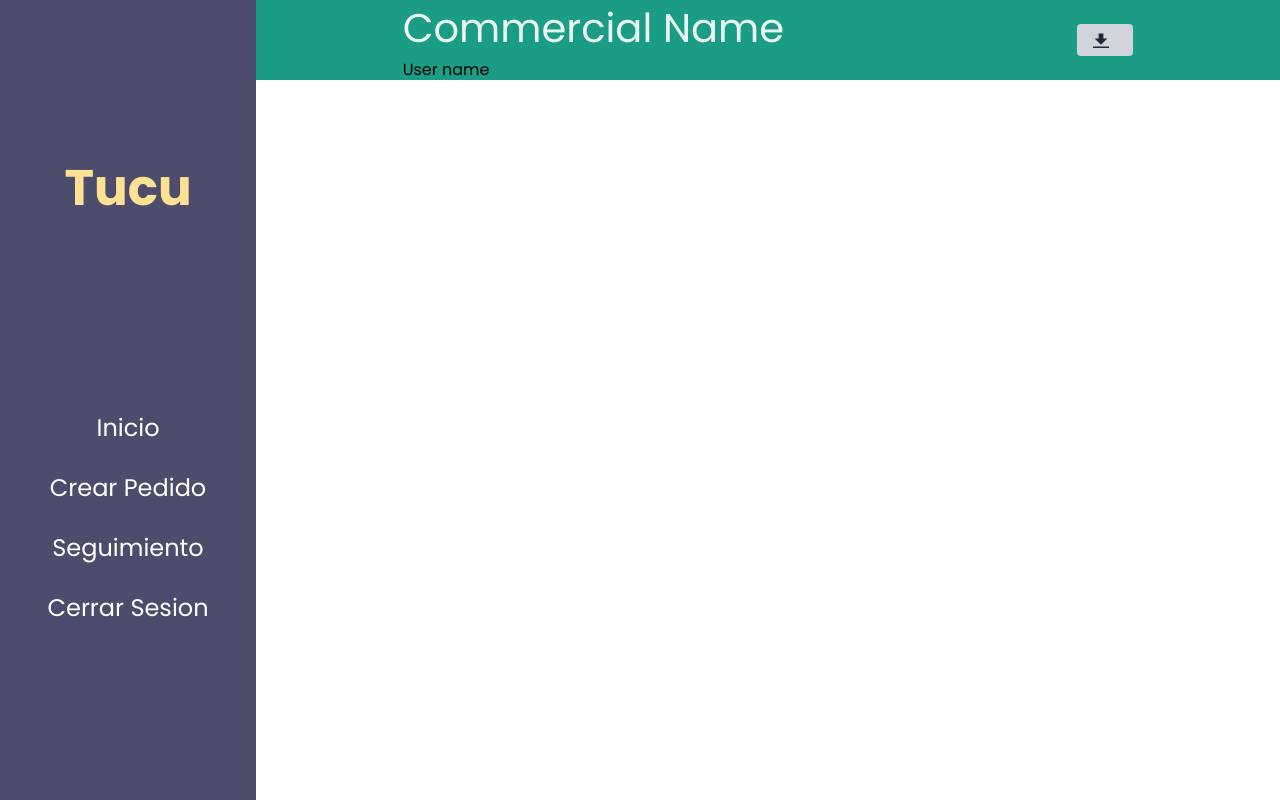
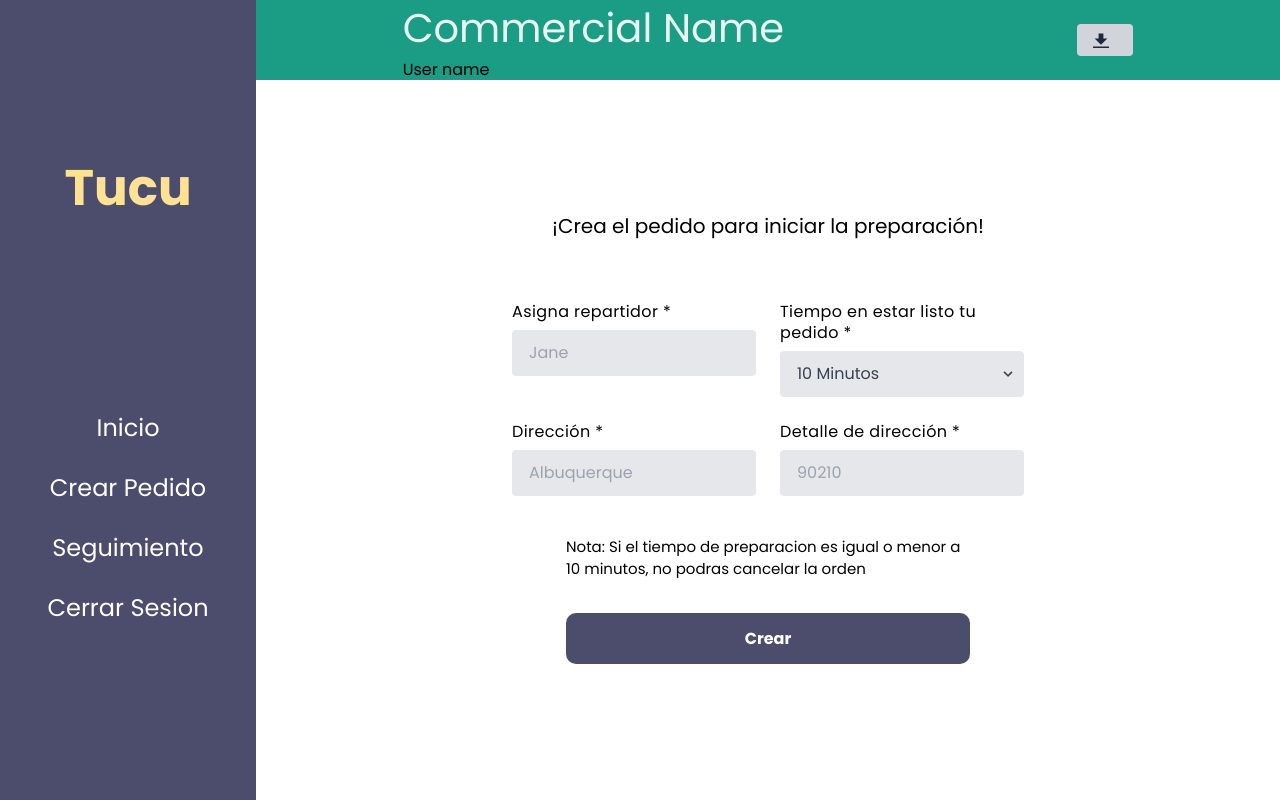
Before and after one commit to JeissonRuizUptc/TucuSoftwareTC, a React (Create React App) app in the folder TUCU-FRONTEND/tucu-frontend/: page / in a window 1280 px wide. Built offline with nearby package versions, Linux system fonts and the light colour scheme.

Commit message:
Structure Sections, dashboard

```diff
--- a/TUCU-FRONTEND/tucu-frontend/src/Pages/Dashboard.jsx
+++ b/TUCU-FRONTEND/tucu-frontend/src/Pages/Dashboard.jsx
@@ -1,10 +1,15 @@
 import React from "react";
 import './Styles/Dashboard.css';
+import DashboardStart from "../Sections/DashboardStart";
+import DashboardCreateOrder from "../Sections/DashboardCreateOrder";
 
 
 const Dashboard = () => {
     return (
         <div className="dashboardContainer">
+            <div className="dashboardHeaderSection">
+
+
                 <div className="dashboardHeader">
                     <div className="dashboardHeader-dateUser">
                         <h1>commercial name</h1>
@@ -13,8 +18,14 @@ const Dashboard = () => {
                     <button class="bg-gray-300 hover:bg-gray-400 text-gray-800 font-bold py-2 px-4 rounded inline-flex items-center">
                         <svg class="fill-current w-4 h-4 mr-2" xmlns="http://www.w3.org/2000/svg" viewBox="0 0 20 20"><path d="M13 8V2H7v6H2l8 8 8-8h-5zM0 18h20v2H0v-2z" /></svg>
                     </button>
+                </div>
+
+                <div>
+                    <DashboardCreateOrder />
+                </div>
 
             </div>
+
             <div className="dashboardNav">
                 <h1>Tucu</h1>
 
--- a/TUCU-FRONTEND/tucu-frontend/src/Pages/Styles/Dashboard.css
+++ b/TUCU-FRONTEND/tucu-frontend/src/Pages/Styles/Dashboard.css
@@ -45,10 +45,16 @@
     /* 0% */
 }
 
+.dashboardHeaderSection{
+    display: flex;
+    width: 80%;
+    height: 100vh;
+    flex-direction: column;
+}
+
 .dashboardHeader {
     display: flex;
     background-color: #1B9C85;
-    width: 80%;
     height: 10vh;
     flex-direction: row;
     align-items: center;
--- /dev/null
+++ b/TUCU-FRONTEND/tucu-frontend/src/Sections/DashboardCreateOrder.jsx
@@ -0,0 +1,70 @@
+import React from "react";
+import './Styles/DashboardCreateOrder.css';
+
+
+
+const DashboardCreateOrder = () => {
+
+    return (
+        <div className="DashboardCreateOrder-container">
+            <h1>¡Crea el pedido para iniciar la preparación!</h1>
+
+            <form className="DashboardCreateOrder-form w-full max-w-lg">
+                <div class="flex flex-wrap -mx-3 mb-6">
+                    <div class="w-full md:w-1/2 px-3 mb-6 md:mb-0">
+                        <label class="block  tracking-wide text-gray-700 text-xs font-bold mb-2" for="grid-first-name">
+                            Asigna repartidor *
+                        </label>
+                        <input class="appearance-none block w-full bg-gray-200 text-gray-700 border rounded py-3 px-4 mb-3 leading-tight focus:outline-none focus:bg-white" id="grid-first-name" type="text" placeholder="Jane" />
+                    </div>
+                    <div class="w-full md:w-1/2 px-3 mb-6 md:mb-0">
+                        <label class="block  tracking-wide text-gray-700 text-xs font-bold mb-2" for="grid-state">
+                            Tiempo en estar listo tu pedido *
+                        </label>
+                        <div class="relative">
+                            <select class="block appearance-none w-full bg-gray-200 border border-gray-200 text-gray-700 py-3 px-4 pr-8 rounded leading-tight focus:outline-none focus:bg-white focus:border-gray-500" id="grid-state">
+                                <option>10 Minutos</option>
+                                <option>15 Minutos</option>
+                                <option>20 Minutos</option>
+                                <option>30 Minutos</option>
+
+                            </select>
+                            <div class="pointer-events-none absolute inset-y-0 right-0 flex items-center px-2 text-gray-700">
+                                <svg class="fill-current h-4 w-4" xmlns="http://www.w3.org/2000/svg" viewBox="0 0 20 20"><path d="M9.293 12.95l.707.707L15.657 8l-1.414-1.414L10 10.828 5.757 6.586 4.343 8z" /></svg>
+                            </div>
+                        </div>
+                    </div>
+
+                </div>
+
+                <div class="flex flex-wrap -mx-3 mb-2">
+                    <div class="w-full md:w-1/2 px-3 mb-6 md:mb-0">
+                        <label class="block  tracking-wide text-gray-700 text-xs font-bold mb-2" for="grid-city">
+                            Dirección *
+                        </label>
+                        <input class="appearance-none block w-full bg-gray-200 text-gray-700 border border-gray-200 rounded py-3 px-4 leading-tight focus:outline-none focus:bg-white focus:border-gray-500" id="grid-city" type="text" placeholder="Albuquerque" />
+                    </div>
+
+                    <div class="w-full md:w-1/2 px-3 mb-6 md:mb-0">
+                        <label class="block  tracking-wide text-gray-700 text-xs font-bold mb-2" for="grid-zip">
+                            Detalle de dirección *
+                        </label>
+                        <input class="appearance-none block w-full bg-gray-200 text-gray-700 border border-gray-200 rounded py-3 px-4 leading-tight focus:outline-none focus:bg-white focus:border-gray-500" id="grid-zip" type="text" placeholder="90210" />
+                    </div>
+                </div>
+            </form>
+
+            <div className="DashboardCreateOrder-footer">
+                <p>Nota: Si el tiempo de preparacion es igual o menor a</p>
+                <p>10 minutos, no podras cancelar la orden</p>
+
+                <button class="bg-blue-500 hover:bg-blue-700 text-white font-bold py-2 px-4 rounded-full">
+                    Crear
+                </button>
+            </div>
+        </div>
+    )
+}
+
+
+export default DashboardCreateOrder;
--- /dev/null
+++ b/TUCU-FRONTEND/tucu-frontend/src/Sections/DashboardStart.jsx
@@ -0,0 +1,45 @@
+import React from "react";
+import './Styles/DashboardStart.css';
+
+
+const DashboardStart = () => {
+    return (
+        <div className="DashboardStart-container">
+            <div className="DashboardStart-welcome">
+                <h1>¡Bienvenido, Nombre del Usuario Administrador! </h1>
+                <p>Estás en el centro de control de Entregas de Última Milla de TUCU. Administra todas las entregas y observar el progreso en tiempo real.</p>
+                <div className="DashboardStart-buttons">
+                    <button id="greenButton" className="bg-blue-500 hover:bg-blue-700 text-white font-bold py-2 px-4 rounded-full">
+                        Visualizar pedidos
+                    </button>
+                    <button className="bg-blue-500 hover:bg-blue-700 text-white font-bold py-2 px-4 rounded-full">
+                        Crear pedido
+                    </button>
+                </div>
+            </div>
+
+
+            <div className="DashboardStart-stadistics">
+                <h2>Estadisticas diarias</h2>
+
+                <p>Entregas totales:     104</p>
+                <p>Tiempo promedio de entrega:            00:38:15 </p>
+                <p>Tiempo promedio preparación:           00:28:15</p>
+                <p>Porcentaje de entregas en camino:     32%  </p>
+                <p>Porcentaje pedidos en preparación:    42%  </p>
+                <p>Recaudo total:      $4.950.000</p>
+            </div>
+
+            <div className="DashboardStart-routes">
+                <h1>Entregas en camino</h1>
+                <div className="DashboardStart-routes__map">
+                    <iframe src="https://www.google.com/maps/embed?pb=!1m18!1m12!1m3!1d63538.98873269864!2d-73.356241!3d5.539294!2m3!1f0!2f0!3f0!3m2!1i1024!2i768!4f13.1!3m3!1m2!1s0x8e6a7c2e897fba5b%3A0xac9fda7e6b9aa68c!2zVHVuamEsIEJveWFjw6E!5e0!3m2!1ses!2sco!4v1698082758737!5m2!1ses!2sco" width="600" height="450" allowfullscreen="" loading="lazy" referrerpolicy="no-referrer-when-downgrade"></iframe>
+                </div>
+
+            </div>
+        </div>
+    )
+}
+
+
+export default DashboardStart;
--- /dev/null
+++ b/TUCU-FRONTEND/tucu-frontend/src/Sections/Styles/DashboardCreateOrder.css
@@ -0,0 +1,63 @@
+.DashboardCreateOrder-container {
+    display: flex;
+    flex-direction: column;
+    width: 100%;
+    height: 90vh;
+    align-items: center;
+    justify-content: center;
+}
+
+.DashboardCreateOrder-container h1 {
+    color: #000;
+    font-family: Poppins;
+    font-size: 20px;
+    font-style: normal;
+    font-weight: 400;
+    line-height: 21px;
+    /* 105% */
+}
+
+.DashboardCreateOrder-container h1 {
+    color: #000;
+    font-family: Poppins;
+    font-size: 20px;
+    margin-bottom: 2rem;
+    font-style: normal;
+    font-weight: 400;
+    line-height: 21px;
+    /* 105% */
+}
+
+.DashboardCreateOrder-form label {
+    color: #000;
+    font-family: Poppins;
+    font-size: 16px;
+    font-style: normal;
+    font-weight: 400;
+    line-height: 21px;
+    /* 131.25% */
+}
+
+.DashboardCreateOrder-form  {
+    margin: 2rem 0;
+}
+
+.DashboardCreateOrder-form input {}
+
+
+.DashboardCreateOrder-footer p {
+    color: #000;
+    font-family: Poppins;
+    font-size: 15px;
+    font-style: normal;
+    font-weight: 400;
+}
+
+.DashboardCreateOrder-footer button {
+    width: 404px;
+    margin-top: 2rem;
+    height: 51.131px;
+    flex-shrink: 0;
+    border-radius: 10px;
+    background: #4C4C6D;
+}
--- /dev/null
+++ b/TUCU-FRONTEND/tucu-frontend/src/Sections/Styles/DashboardStart.css
@@ -0,0 +1,107 @@
+.DashboardStart-container {
+    display: flex;
+    flex-direction: column;
+    width: 100%;
+    height: 90vh;
+    overflow-y: auto; /* Agrega scroll vertical si es necesario */
+}
+
+.DashboardStart-welcome {
+    display: flex;
+    margin-top: 3rem;
+    flex-direction: column;
+    align-items: center;
+    justify-content: center;
+}
+
+.DashboardStart-welcome h1 {
+    color: #4C4C6D;
+    text-align: center;
+    font-family: Poppins;
+    font-size: 20px;
+    font-style: normal;
+    font-weight: 700;
+    line-height: 21px;
+    /* 105% */
+}
+
+.DashboardStart-welcome p {
+    margin-top: 1rem;
+    color: #4C4C6D;
+    font-family: Poppins;
+    font-size: 18px;
+    font-style: normal;
+    text-align: left;
+    font-weight: 400;
+    line-height: 21px;
+    /* 116.667% */
+}
+
+.DashboardStart-buttons {
+    display: flex;
+    margin: 1rem;
+    flex-direction: row;
+}
+
+.DashboardStart-buttons button {
+    margin: 0 2rem;
+    border-radius: 10px;
+    background: #4C4C6D;
+}
+
+#greenButton {
+    border-radius: 10px;
+    background: #1B9C85;
+}
+
+.DashboardStart-stadistics {
+    display: flex;
+    flex-direction: column;
+    justify-content: center;
+    padding: 0 2rem;
+    height: 249px;
+    border-radius: 30px;
+    margin: 2rem 15rem;
+    background-color: #E8F6EF;
+    flex-shrink: 0;
+}
+
+
+.DashboardStart-stadistics h2 {
+    color: #4C4C6D;
+    text-align: center;
+    font-family: Poppins;
+    font-size: 15px;
+    font-style: normal;
+    font-weight: 700;
+    line-height: 0px;
+    margin-bottom: 2rem;
+    /* 0% */
+}
+
+.DashboardStart-stadistics p {
+    color: #4C4C6D;
+    font-family: Poppins;
+    font-size: 15px;
+    font-style: normal;
+    font-weight: 400;
+    line-height: 25px;
+    /* 0% */
+}
+
+.DashboardStart-routes h1{
+    color: #4C4C6D;
+    text-align: center;
+    font-family: Poppins;
+    font-size: 24px;
+    font-style: normal;
+    font-weight: 700;
+    line-height: 21px; /* 87.5% */
+}
+
+.DashboardStart-routes__map{
+    display: flex;
+    margin: 2rem 0;
+    justify-content: center;
+    align-items: center;
+}
```
Lines whose indentation alone changed are shown as unchanged.
